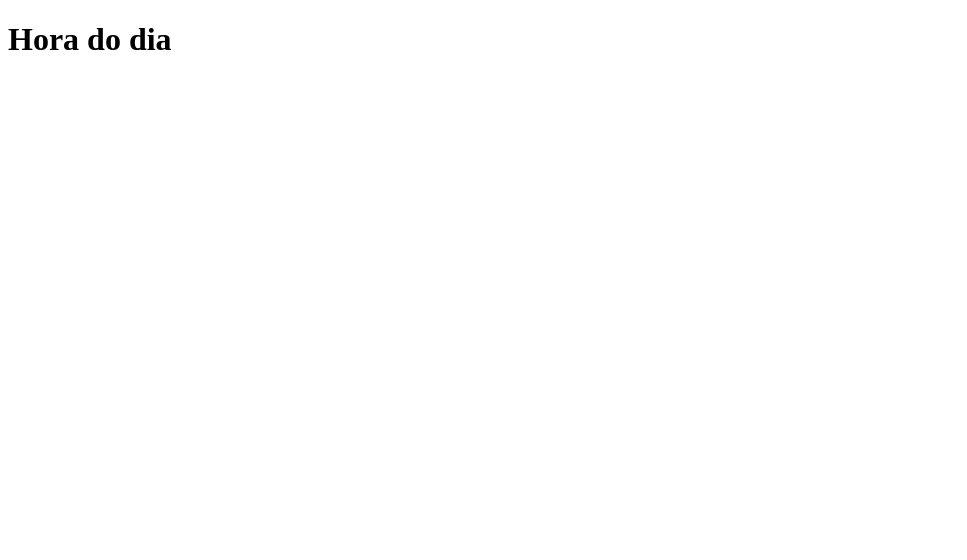
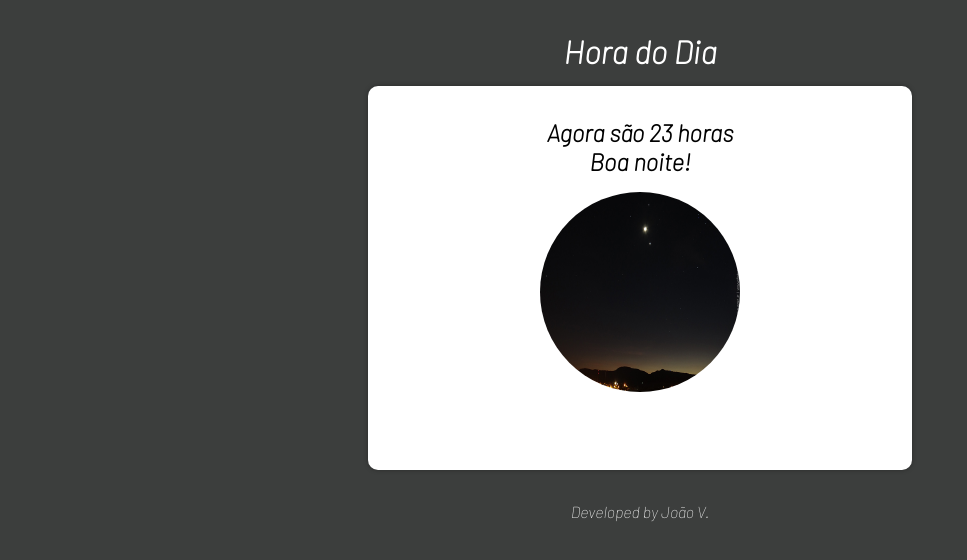
Before and after one commit to joaovxsantos/HoraDoDia, a plain HTML site: page index.html in a window 1280 px wide. Shown: the whole page, without its empty margins (0-967 px from the left). Drawn offline with Linux system fonts and the light colour scheme.

Commit message:
final commit

```diff
--- a/index.html
+++ b/index.html
@@ -1,21 +1,30 @@
 <!DOCTYPE html>
 <html lang="pt-br">
+
 <head>
     <meta charset="UTF-8">
     <meta http-equiv="X-UA-Compatible" content="IE=edge">
     <meta name="viewport" content="width=device-width, initial-scale=1.0">
+    <link rel="stylesheet" href="./style.css">
+    <link href="https://fonts.googleapis.com/css2?family=Barlow:ital,wght@1,100&display=swap" rel="stylesheet">
     <title>Hora do dia</title>
 </head>
-<body>
 
-    <h1>Hora do dia</h1>
+<body id="b">
+
+    <h1>Hora do Dia</h1>
 
     <section>
-        <div class="one"></div>
-        <div class="two"></div>
+        <div class="one">
+            <h2 id="title2"></h2>
+        </div>
+        <div class="two">
+            <img src="" alt="" width="200px" height="200px">
+        </div>
     </section>
 
-    <footer></footer>
-<script src="./script.js"></script>
+    <footer>Developed by João V.</footer>
+    <script src="./script.js"></script>
 </body>
+
 </html>
--- a/script.js
+++ b/script.js
@@ -0,0 +1,28 @@
+let data = new Date()
+let hora = data.getHours()
+let h2 = document.querySelector("#title2")
+let body = document.getElementById("b")
+let img = document.getElementsByTagName("img")[0]
+
+
+h2.innerText = `Agora são ${hora} horas\n`
+
+if (hora < 5) {
+    body.style.background = "#3C3E3D"
+    img.src = "./images/madrugada.jpg"
+    h2.innerText += "Boa madrugada!"
+}
+else if (hora < 12) {
+    h2.innerText += "Bom dia!"
+    body.style.background = "#cfbf91"
+    img.src = "./images/manha.jpg"
+
+} else if (hora < 18) {
+    h2.innerText += "Boa tarde!"
+    body.style.background = "#a77965"
+    img.src = "./images/tarde.jpg"
+} else {
+    h2.innerText += "Boa noite!"
+    body.style.background = "#3C3E3D"
+    img.src = "./images/noite.jpg"
+}
--- a/style.css
+++ b/style.css
@@ -0,0 +1,28 @@
+* {
+  margin: 0;
+  padding: 0;
+  text-align: center;
+  font-family: "Barlow", sans-serif;
+}
+
+section {
+  margin: auto;
+  margin-top: 1rem;
+  background-color: white;
+  width: 60vh;
+  height: 40vh;
+  padding: 2rem;
+  border-radius: 10px;
+  box-shadow: 0 0 5px rgba(0, 0, 0, 0.3);
+}
+
+h1,
+footer {
+  margin-top: 2rem;
+  color: white;
+}
+
+img {
+  margin-top: 1rem;
+  border-radius: 50%;
+}
```
Also changed, not shown: images/madrugada.jpg (added), images/manha.jpg (added), images/noite.jpg (added), images/tarde.jpg (added).
